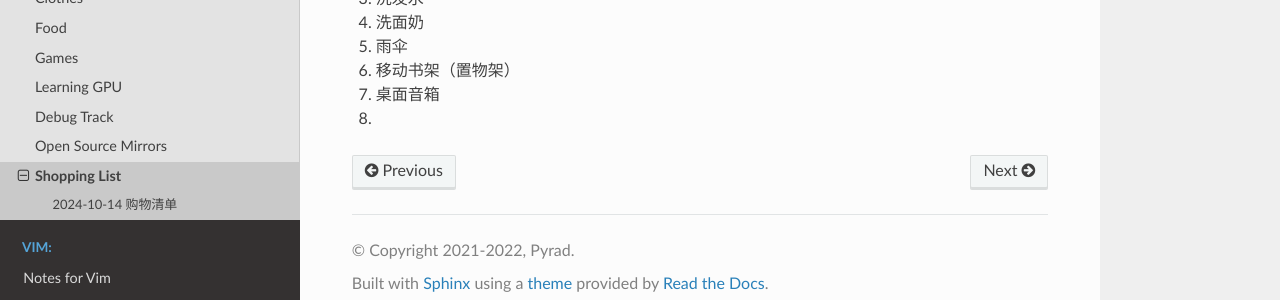
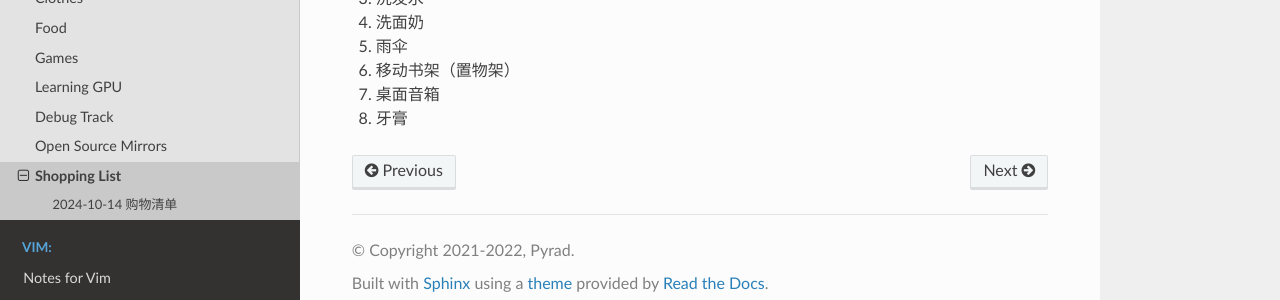
Before and after one commit to Pyrad/pyradnotes, a Sphinx documentation site: the page built from source/Notes/shoppinglist.md, in a window 1280 px wide. Shown: the part 280-580 px from the top of the page. Built offline with Sphinx 7.4.7 and the Read the Docs theme 3.1.0, drawn with Linux system fonts in a browser that asks for light colours; pages that are not in the unit, such as notebooks, are missing from menus.

Commit message:
Notes Update shopping list

```diff
--- a/source/Notes/shoppinglist.md
+++ b/source/Notes/shoppinglist.md
@@ -9,4 +9,4 @@
 5. 雨伞
 6. 移动书架（置物架）
 7. 桌面音箱
-8.
+8. 牙膏
```
